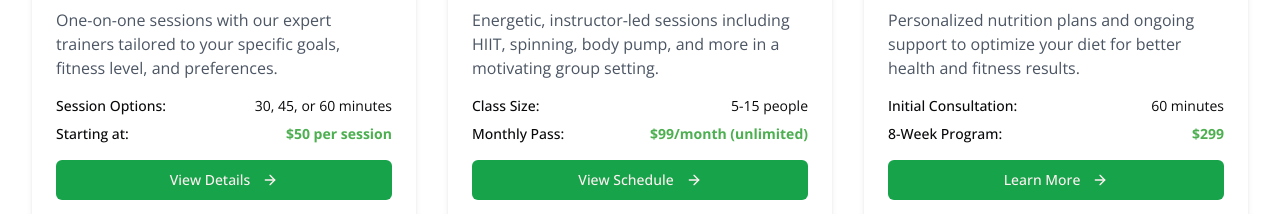
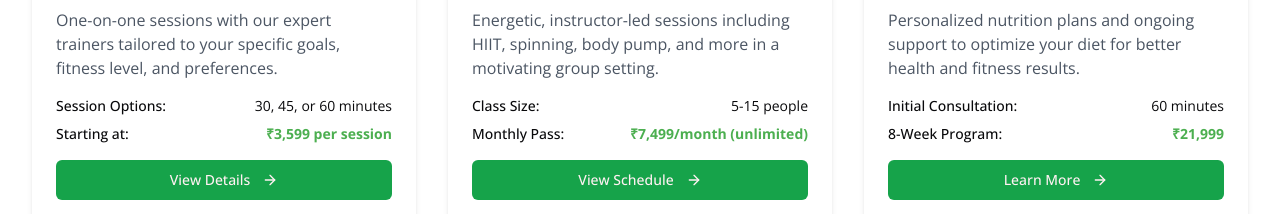
Before and after one commit to Mohanakoduru/fit-and-fierce, a React (Vite) app: page /programs in a window 1280 px wide. Shown: the part 1200-1414 px from the top of the page. Built offline with nearby package versions, Linux system fonts and the light colour scheme.

Commit message:
Replace dollar currency with rupees
Replaces all instances of the dollar currency symbol with the Indian rupee symbol.

```diff
--- a/src/pages/JoinPage.tsx
+++ b/src/pages/JoinPage.tsx
@@ -14,7 +14,7 @@ const JoinPage = () => {
           <div className="grid grid-cols-1 md:grid-cols-3 gap-6">
             <div className="border rounded-lg p-6 hover:shadow-md transition-shadow">
               <h3 className="text-lg font-bold mb-2">Basic</h3>
-              <p className="text-2xl font-bold text-fitgreen mb-4">$49<span className="text-sm text-gray-500">/month</span></p>
+              <p className="text-2xl font-bold text-fitgreen mb-4">₹3,499<span className="text-sm text-gray-500">/month</span></p>
               <ul className="space-y-2 mb-6">
                 <li className="flex items-start">
                   <span className="text-fitgreen mr-2">✓</span>
@@ -37,7 +37,7 @@ const JoinPage = () => {
                 POPULAR
               </div>
               <h3 className="text-lg font-bold mb-2">Premium</h3>
-              <p className="text-2xl font-bold text-fitgreen mb-4">$79<span className="text-sm text-gray-500">/month</span></p>
+              <p className="text-2xl font-bold text-fitgreen mb-4">₹5,999<span className="text-sm text-gray-500">/month</span></p>
               <ul className="space-y-2 mb-6">
                 <li className="flex items-start">
                   <span className="text-fitgreen mr-2">✓</span>
@@ -61,7 +61,7 @@ const JoinPage = () => {
 
             <div className="border rounded-lg p-6 hover:shadow-md transition-shadow">
               <h3 className="text-lg font-bold mb-2">Elite</h3>
-              <p className="text-2xl font-bold text-fitgreen mb-4">$119<span className="text-sm text-gray-500">/month</span></p>
+              <p className="text-2xl font-bold text-fitgreen mb-4">₹8,999<span className="text-sm text-gray-500">/month</span></p>
               <ul className="space-y-2 mb-6">
                 <li className="flex items-start">
                   <span className="text-fitgreen mr-2">✓</span>
--- a/src/pages/ProgramsPage.tsx
+++ b/src/pages/ProgramsPage.tsx
@@ -1,4 +1,3 @@
-
 import React, { useState, useEffect } from 'react';
 import { Button } from '@/components/ui/button';
 import { Link, useLocation } from 'react-router-dom';
@@ -18,11 +17,11 @@ const programDetails = {
       'Flexible scheduling to fit your lifestyle'
     ],
     sessions: '30, 45, or 60 minutes',
-    pricing: 'Starting at $50 per session',
+    pricing: 'Starting at ₹3,599 per session',
     packages: [
-      { name: 'Starter Package', sessions: 4, price: '$220', savings: 'Save $20' },
-      { name: 'Commitment Package', sessions: 12, price: '$600', savings: 'Save $120' },
-      { name: 'Transformation Package', sessions: 24, price: '$1080', savings: 'Save $360' }
+      { name: 'Starter Package', sessions: 4, price: '₹15,999', savings: 'Save ₹1,500' },
+      { name: 'Commitment Package', sessions: 12, price: '₹44,999', savings: 'Save ₹8,999' },
+      { name: 'Transformation Package', sessions: 24, price: '₹79,999', savings: 'Save ₹26,999' }
     ]
   },
   'group-classes': {
@@ -37,7 +36,7 @@ const programDetails = {
       'Regular class updates to prevent plateaus'
     ],
     classSize: '5-15 people',
-    pricing: '$99/month (unlimited)',
+    pricing: '₹7,499/month (unlimited)',
     classTypes: [
       { name: 'HIIT', description: 'High-intensity interval training for maximum calorie burn', duration: '45 min' },
       { name: 'Spinning', description: 'Indoor cycling workouts with varying intensity', duration: '50 min' },
@@ -58,7 +57,7 @@ const programDetails = {
       'Strategies for dining out and special occasions'
     ],
     consultation: '60 minutes',
-    pricing: '8-Week Program: $299',
+    pricing: '8-Week Program: ₹21,999',
     includes: [
       'Initial 60-minute consultation',
       'Personalized nutrition plan',
@@ -80,7 +79,7 @@ const programDetails = {
       'Continued calorie burn post-workout'
     ],
     sessions: '3-5 times per week',
-    pricing: 'Included in membership or $15 per class',
+    pricing: 'Included in membership or ₹1,099 per class',
     benefits: [
       'Improved cardiovascular health',
       'Increased metabolic rate',
@@ -101,7 +100,7 @@ const programDetails = {
       'Balanced approach targeting all major muscle groups'
     ],
     sessions: '3-4 times per week',
-    pricing: 'Included in membership or $65 per session with a specialist',
+    pricing: 'Included in membership or ₹4,799 per session with a specialist',
     levels: [
       { name: 'Beginner', focus: 'Learning proper form and building foundational strength' },
       { name: 'Intermediate', focus: 'Progressive overload and more advanced movement patterns' },
@@ -120,7 +119,7 @@ const programDetails = {
       'Complement to other training modalities'
     ],
     sessions: '60-90 minutes',
-    pricing: 'Included in membership or $18 per class',
+    pricing: 'Included in membership or ₹1,299 per class',
     styles: [
       { name: 'Vinyasa Flow', level: 'All levels', focus: 'Flowing movements synchronized with breath' },
       { name: 'Power Yoga', level: 'Intermediate-Advanced', focus: 'Strength-building dynamic practice' },
@@ -398,7 +397,7 @@ const ProgramsPage = () => {
                 </div>
                 <div className="flex justify-between text-sm">
                   <span className="font-medium">Starting at:</span>
-                  <span className="text-fitgreen font-bold">$50 per session</span>
+                  <span className="text-fitgreen font-bold">₹3,599 per session</span>
                 </div>
               </div>
               <Link to="/programs?program=personal-training">
@@ -428,7 +427,7 @@ const ProgramsPage = () => {
                 </div>
                 <div className="flex justify-between text-sm">
                   <span className="font-medium">Monthly Pass:</span>
-                  <span className="text-fitgreen font-bold">$99/month (unlimited)</span>
+                  <span className="text-fitgreen font-bold">₹7,499/month (unlimited)</span>
                 </div>
               </div>
               <Link to="/programs?program=group-classes">
@@ -458,7 +457,7 @@ const ProgramsPage = () => {
                 </div>
                 <div className="flex justify-between text-sm">
                   <span className="font-medium">8-Week Program:</span>
-                  <span className="text-fitgreen font-bold">$299</span>
+                  <span className="text-fitgreen font-bold">₹21,999</span>
                 </div>
               </div>
               <Link to="/programs?program=nutrition-coaching">
```
